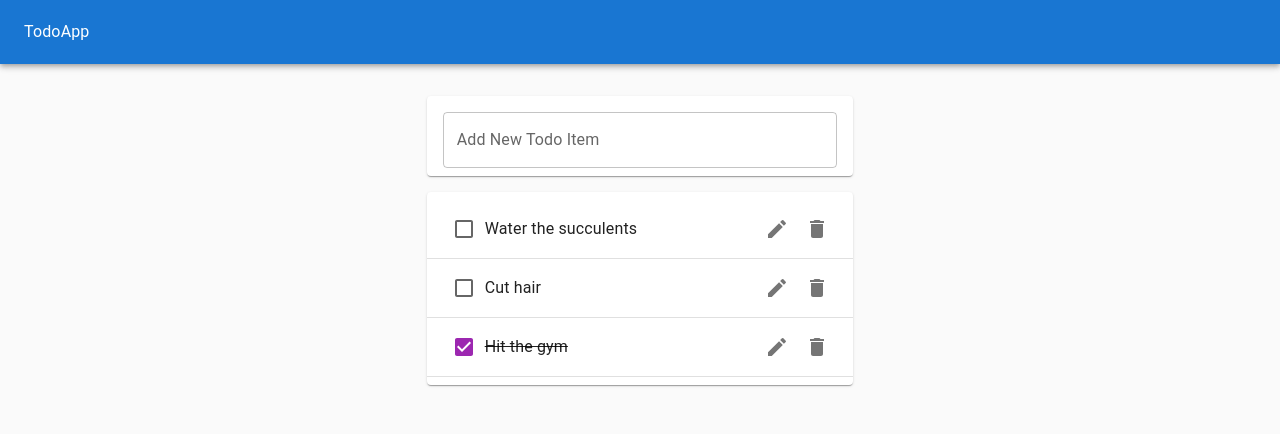
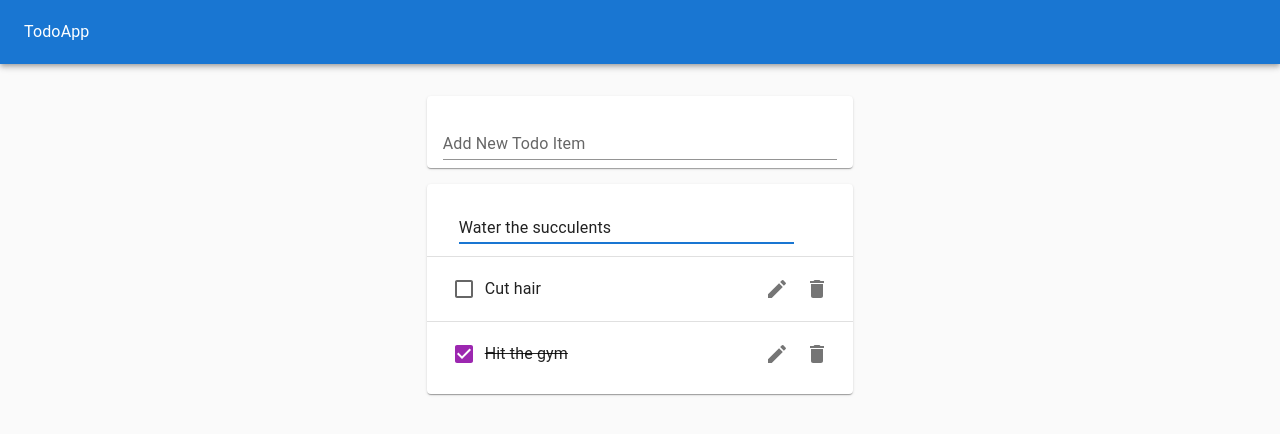
Before and after one commit to folkg/simple-react-todo, a React (Create React App) app: page / in a window 1280 px wide. Both pictures are taken after a click on the button 777 px from the left and 229 px from the top of the page. Shown: the top 434 px of the page. Built offline with nearby package versions, Linux system fonts and the light colour scheme.

Commit message:
allow editing of todo items

```diff
--- /dev/null
+++ b/src/EditTodoForm.js
@@ -0,0 +1,29 @@
+import React from 'react';
+import useInputState from './hooks/useInputState';
+import { TextField } from '@mui/material/';
+
+function EditTodoForm({ id, task, editTodo, toggleEditing }) {
+
+    const [value, handleChange] = useInputState(task);
+
+    const submitForm = e => {
+        e.preventDefault();
+        editTodo(id, value);
+        toggleEditing();
+    }
+
+    return (
+        <form onSubmit={submitForm} style={{ marginLeft: "1rem", width: "85%" }}>
+            <TextField
+                onChange={handleChange}
+                value={value}
+                variant="standard"
+                margin="normal"
+                fullWidth
+                autoFocus
+            />
+        </form>
+    )
+}
+
+export default EditTodoForm;
--- a/src/TodoForm.js
+++ b/src/TodoForm.js
@@ -16,6 +16,7 @@ function TodoForm({ addTodo }) {
                 <TextField
                     onChange={handleChange}
                     value={value}
+                    variant="standard"
                     label="Add New Todo Item"
                     margin="normal"
                     fullWidth="True"
--- a/src/TodoItem.js
+++ b/src/TodoItem.js
@@ -1,4 +1,6 @@
 import React from 'react';
+import useToggleState from './hooks/useToggleState';
+import EditTodoForm from './EditTodoForm';
 import { ListItem, ListItemText, Checkbox, IconButton, ListItemSecondaryAction } from '@mui/material/';
 import { Delete, Edit } from '@mui/icons-material';
 
@@ -6,18 +8,26 @@ function TodoItem(props) {
     const { id, task, completed } = props.todo;
     const { toggleTodo, editTodo, deleteTodo } = props;
 
+    const [isEditing, toggleEditing] = useToggleState(false);
+
     return (
-        <ListItem key={id}>
+        <ListItem key={id} style={{ height: "64px" }}>
+            {isEditing ? (
+                <EditTodoForm id={id} task={task} editTodo={editTodo} toggleEditing={toggleEditing} />
+            ) : (
+                <>
                     <Checkbox checked={completed} color='secondary' onClick={() => toggleTodo(id)} />
                     <ListItemText style={{ textDecoration: completed && 'line-through' }}>{task} </ListItemText>
                     <ListItemSecondaryAction>
-                <IconButton aria-label="Edit">
+                        <IconButton aria-label="Edit" onClick={toggleEditing}>
                             <Edit />
                         </IconButton>
                         <IconButton aria-label="Delete" onClick={() => deleteTodo(id)}>
                             <Delete />
                         </IconButton>
                     </ListItemSecondaryAction>
+                </>
+            )}
         </ListItem>
     );
 }
--- a/src/TodoList.js
+++ b/src/TodoList.js
@@ -6,7 +6,7 @@ function TodoList(props) {
     return (
         <Paper>
             <List>
-                {props.todoItems.map(t => (
+                {props.todoItems.map((t, idx) => (
                     <>
                         <TodoItem
                             todo={t}
@@ -14,7 +14,7 @@ function TodoList(props) {
                             editTodo={props.editTodo}
                             deleteTodo={props.deleteTodo}
                         />
-                        <Divider />
+                        {(idx < props.todoItems.length - 1) && <Divider />}
                     </>
                 ))}
             </List>
--- /dev/null
+++ b/src/hooks/useToggleState.js
@@ -0,0 +1,13 @@
+import { useState } from 'react'
+
+function useToggleState(initialValue = false) {
+    const [value, setValue] = useState(initialValue);
+
+    const toggle = () => {
+        setValue(!value);
+    };
+
+    return [value, toggle];
+}
+
+export default useToggleState;
```
Lines whose indentation alone changed are shown as unchanged.
